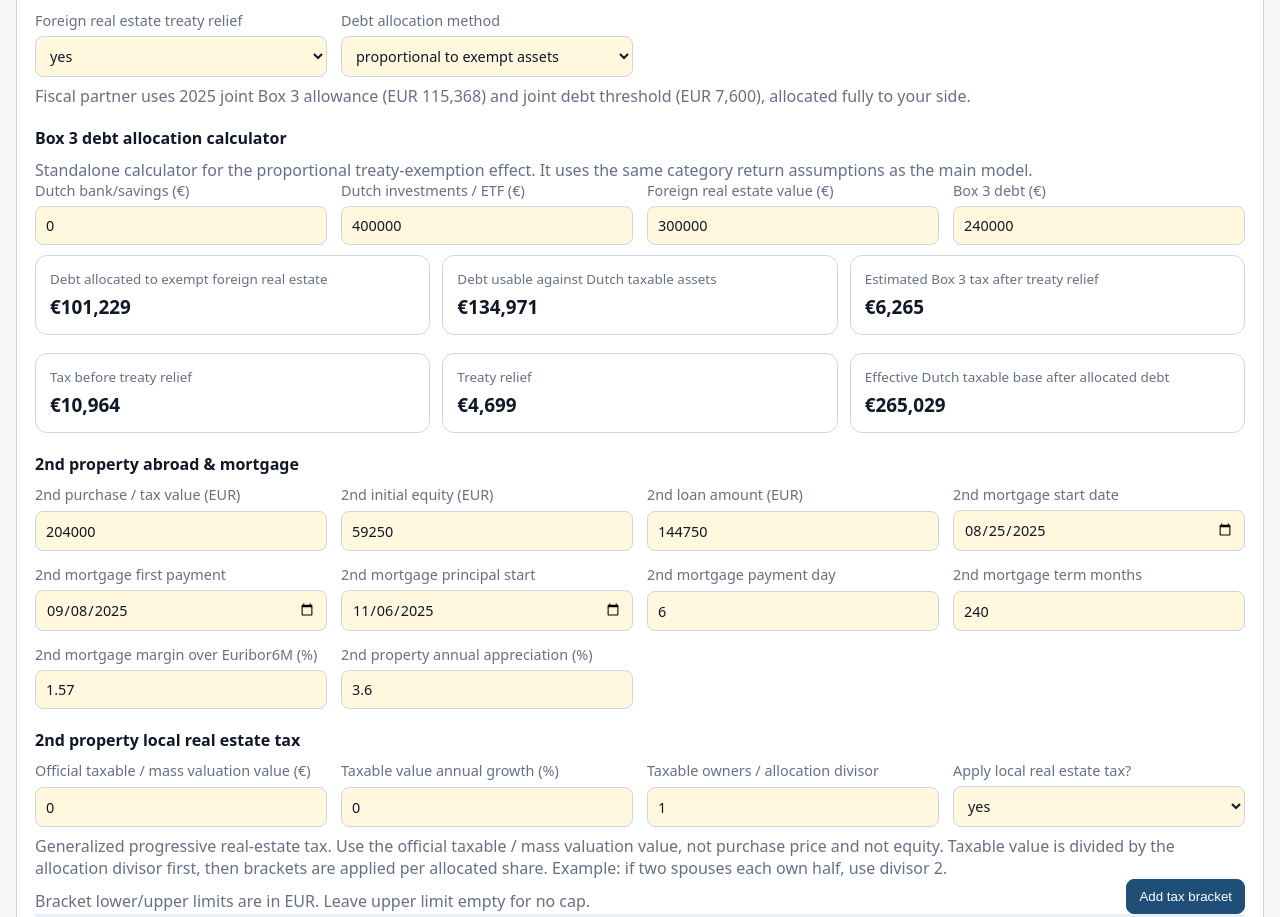
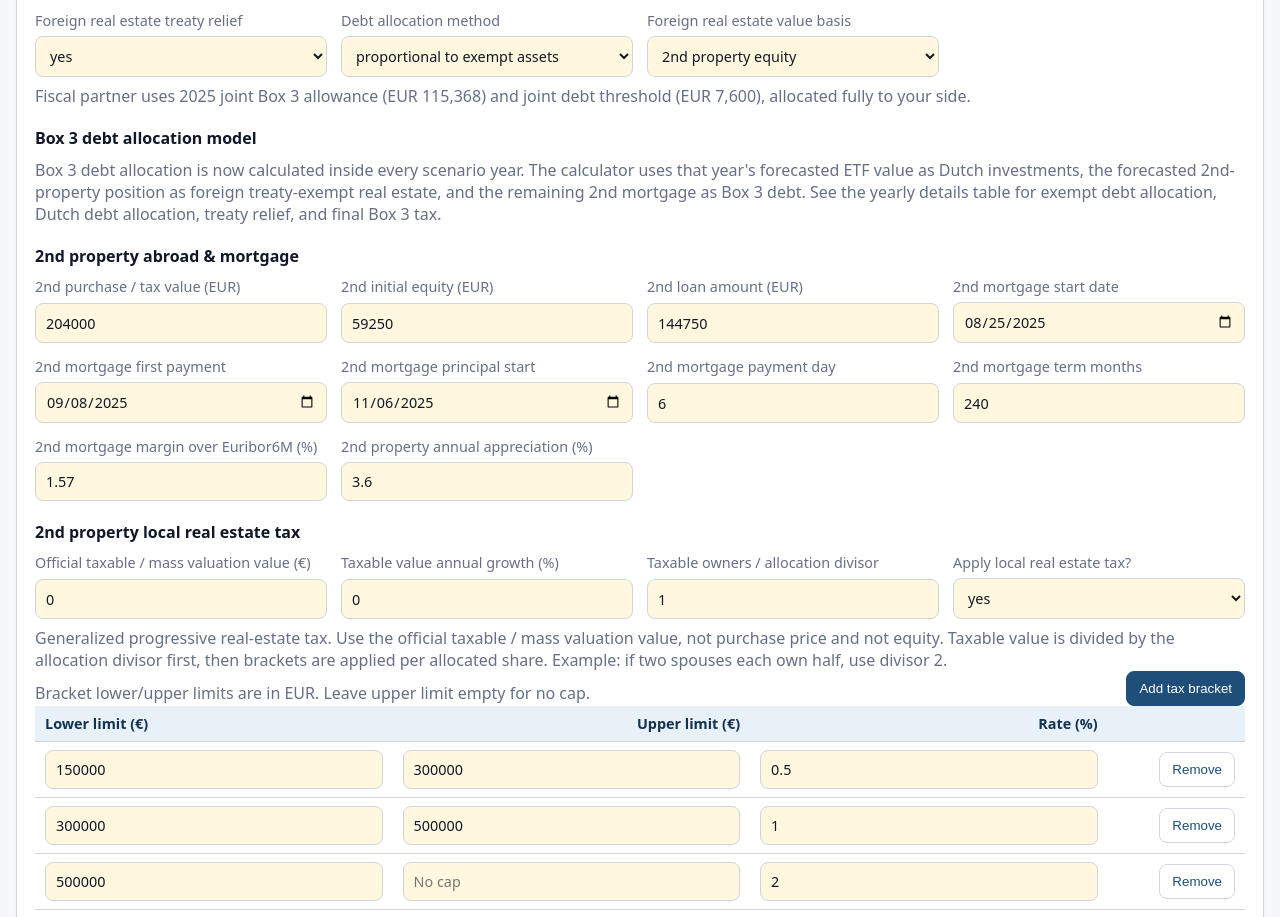
Before and after one commit to drauge/cagr-calculator, a website: page index.html in a window 1280 px wide. Shown: the part 603-1520 px from the top of the page. Drawn offline with Linux system fonts and the light colour scheme; no server answers.

Commit message:
debt allocation fix

```diff
--- a/app.js
+++ b/app.js
@@ -202,6 +202,7 @@
     debtReturn: inputPct("debtReturn"),
     box3TreatyReliefEnabled: (document.getElementById("box3TreatyReliefEnabled")?.value || "yes") === "yes",
     box3DebtAllocationMode: document.getElementById("box3DebtAllocationMode")?.value || "proportional",
+    box3ForeignRealEstateBasis: document.getElementById("box3ForeignRealEstateBasis")?.value || "equity",
     box3TaxRate: inputPct("box3TaxRate"),
 
     ltPropertyValue: inputNumber("ltPropertyValue"),
@@ -464,12 +465,12 @@
   return model.hasFiscalPartner ? BOX3_2025_PARTNER_DEBT_THRESHOLD : model.debtThreshold;
 }
 
-function calculateBox3Detailed(model, etf, secondDebt, secondTaxValue, sold) {
+function calculateBox3Detailed(model, dutchInvestments, box3Debt, foreignRealEstateValue, sold) {
   const savings = Math.max(0, model.box3SavingsBalance || 0);
-  const investments = Math.max(0, etf || 0);
-  const foreignRealEstate = sold ? 0 : Math.max(0, secondTaxValue || 0);
-
-  const grossDebt = model.box3DebtAllocationMode === "no_debt" ? 0 : Math.max(0, secondDebt || 0);
+  const investments = Math.max(0, dutchInvestments || 0);
+  const foreignRealEstate = sold ? 0 : Math.max(0, foreignRealEstateValue || 0);
+
+  const grossDebt = model.box3DebtAllocationMode === "no_debt" ? 0 : Math.max(0, box3Debt || 0);
   const deductibleDebt = Math.max(0, grossDebt - effectiveDebtThreshold(model));
 
   const totalAssets = savings + investments + foreignRealEstate;
@@ -529,8 +530,20 @@
   };
 }
 
-function box3Tax(model, etf, secondDebt, secondTaxValue, sold) {
-  return calculateBox3Detailed(model, etf, secondDebt, secondTaxValue, sold).finalTax;
+
+function box3ForeignRealEstateValueAtJan1(model, year, debtJan1, soldOrRepaid) {
+  if (soldOrRepaid) return 0;
+
+  const grossValueJan1 = ltValueAtMonth(model, year, 1, false);
+  if (model.box3ForeignRealEstateBasis === "gross_value") {
+    return grossValueJan1;
+  }
+
+  return Math.max(0, grossValueJan1 - Math.max(0, debtJan1 || 0));
+}
+
+function box3Tax(model, dutchInvestments, box3Debt, foreignRealEstateValue, sold) {
+  return calculateBox3Detailed(model, dutchInvestments, box3Debt, foreignRealEstateValue, sold).finalTax;
 }
 
 function spendFromEtf(state, amount, label = "cash outflow") {
@@ -605,7 +618,8 @@
 
   for (let year = model.projectionStartYear; year <= candidateYear; year += 1) {
     const ltDebtJan1 = debtJan1(ltSchedule, year, model.ltLoanAmount);
-    const tax = box3Tax(model, etf, ltDebtJan1, model.ltPropertyValue, false);
+    const foreignRealEstateJan1 = box3ForeignRealEstateValueAtJan1(model, year, ltDebtJan1, false);
+    const tax = box3Tax(model, etf, ltDebtJan1, foreignRealEstateJan1, false);
 
     const taxFromEtf = Math.min(etf, tax);
     etf -= taxFromEtf;
@@ -707,7 +721,8 @@
     state.events = [];
 
     const ltDebtJan1 = ltSold || ltRepaid ? 0 : debtJan1(ltSchedule, year, model.ltLoanAmount);
-    const box3 = calculateBox3Detailed(model, state.etf, ltDebtJan1, model.ltPropertyValue, ltSold || ltRepaid);
+    const foreignRealEstateJan1 = box3ForeignRealEstateValueAtJan1(model, year, ltDebtJan1, ltSold || ltRepaid);
+    const box3 = calculateBox3Detailed(model, state.etf, ltDebtJan1, foreignRealEstateJan1, ltSold || ltRepaid);
     const tax = box3.finalTax;
     totalTax += tax;
     totalTreatyRelief += box3.treatyRelief;
@@ -813,6 +828,7 @@
       box3Tax: tax,
       box3TaxBeforeRelief: box3.taxBeforeRelief,
       box3TreatyRelief: box3.treatyRelief,
+      box3ForeignRealEstate: box3.foreignRealEstate,
       box3ExemptDebtAllocation: box3.exemptDebtAllocation,
       box3DutchDebtAllocation: box3.dutchDebtAllocation,
       secondPropertyTax,
@@ -1005,6 +1021,7 @@
       fmtEUR.format(r.realNetWorth),
       fmtEUR.format(r.box3Tax),
       fmtEUR.format(r.box3TreatyRelief || 0),
+      fmtEUR.format(r.box3ForeignRealEstate || 0),
       fmtEUR.format(r.box3ExemptDebtAllocation || 0),
       fmtEUR.format(r.box3DutchDebtAllocation || 0),
       fmtEUR.format(r.secondPropertyTaxableValue || 0),
@@ -1015,7 +1032,7 @@
     values.forEach((v, i) => {
       const td = tr.insertCell();
       td.textContent = v;
-      if (i === 0 || i === 16) td.style.textAlign = "left";
+      if (i === 0 || i === 17) td.style.textAlign = "left";
     });
   });
 }
@@ -1427,10 +1444,10 @@
 
 function downloadCsv() {
   const result = window.__lastResult || simulateAll();
-  const rows = [["Scenario", "Year", "ETF", "2nd property value", "2nd mortgage debt", "2nd property equity", "NL property value", "NL mortgage debt", "NL property equity", "Total net worth", "Real net worth", "Box 3 tax", "Box 3 treaty relief", "Box 3 exempt debt allocation", "Box 3 Dutch debt allocation", "2nd property taxable value", "2nd property tax", "Events"]];
+  const rows = [["Scenario", "Year", "ETF", "2nd property value", "2nd mortgage debt", "2nd property equity", "NL property value", "NL mortgage debt", "NL property equity", "Total net worth", "Real net worth", "Box 3 tax", "Box 3 treaty relief", "Box 3 foreign real estate value", "Box 3 exempt debt allocation", "Box 3 Dutch debt allocation", "2nd property taxable value", "2nd property tax", "Events"]];
   Object.values(result.scenarios).forEach(s => s.rows.forEach(r => rows.push([
     s.label, r.year, r.etf.toFixed(2), r.ltMarketValue.toFixed(2), r.ltDebt.toFixed(2), r.ltEquity.toFixed(2),
-    r.amsValue.toFixed(2), r.amsDebt.toFixed(2), r.amsEquity.toFixed(2), r.totalNetWorth.toFixed(2), r.realNetWorth.toFixed(2), r.box3Tax.toFixed(2), (r.box3TreatyRelief || 0).toFixed(2), (r.box3ExemptDebtAllocation || 0).toFixed(2), (r.box3DutchDebtAllocation || 0).toFixed(2), (r.secondPropertyTaxableValue || 0).toFixed(2), (r.secondPropertyTax || 0).toFixed(2), r.events
+    r.amsValue.toFixed(2), r.amsDebt.toFixed(2), r.amsEquity.toFixed(2), r.totalNetWorth.toFixed(2), r.realNetWorth.toFixed(2), r.box3Tax.toFixed(2), (r.box3TreatyRelief || 0).toFixed(2), (r.box3ForeignRealEstate || 0).toFixed(2), (r.box3ExemptDebtAllocation || 0).toFixed(2), (r.box3DutchDebtAllocation || 0).toFixed(2), (r.secondPropertyTaxableValue || 0).toFixed(2), (r.secondPropertyTax || 0).toFixed(2), r.events
   ])));
   const csv = rows.map(row => row.map(x => `"${String(x).replaceAll('"', '""')}"`).join(",")).join("\n");
   const blob = new Blob([csv], { type: "text/csv;charset=utf-8" });
--- a/index.html
+++ b/index.html
@@ -58,31 +58,17 @@
 <label>Debt allocation method
   <select id="box3DebtAllocationMode"><option value="proportional" selected>proportional to exempt assets</option><option value="full_debt_against_nl">full debt against NL assets</option><option value="no_debt">ignore debt</option></select>
 </label>
+<label>Foreign real estate value basis
+  <select id="box3ForeignRealEstateBasis"><option value="equity" selected>2nd property equity</option><option value="gross_value">2nd property gross value</option></select>
+</label>
 </div>
 <p class="note">Fiscal partner uses 2025 joint Box 3 allowance (EUR 115,368) and joint debt threshold (EUR 7,600), allocated fully to your side.</p>
 
 
-<h3>Box 3 debt allocation calculator</h3>
+<h3>Box 3 debt allocation model</h3>
 <p class="note">
-  Standalone calculator for the proportional treaty-exemption effect. It uses the same category return assumptions as the main model.
+  Box 3 debt allocation is now calculated inside every scenario year. The calculator uses that year's forecasted ETF value as Dutch investments, the forecasted 2nd-property position as foreign treaty-exempt real estate, and the remaining 2nd mortgage as Box 3 debt. See the yearly details table for exempt debt allocation, Dutch debt allocation, treaty relief, and final Box 3 tax.
 </p>
-<div class="grid">
-<label>Dutch bank/savings (€) <input id="allocSavings" type="number" value="0" min="0" step="1000"/></label>
-<label>Dutch investments / ETF (€) <input id="allocInvestments" type="number" value="400000" min="0" step="1000"/></label>
-<label>Foreign real estate value (€) <input id="allocForeignRealEstate" type="number" value="300000" min="0" step="1000"/></label>
-<label>Box 3 debt (€) <input id="allocDebt" type="number" value="240000" min="0" step="1000"/></label>
-</div>
-<div class="kpis three">
-<div><span>Debt allocated to exempt foreign real estate</span><strong id="allocExemptDebt">-</strong></div>
-<div><span>Debt usable against Dutch taxable assets</span><strong id="allocDutchDebt">-</strong></div>
-<div><span>Estimated Box 3 tax after treaty relief</span><strong id="allocBox3Tax">-</strong></div>
-</div>
-<div class="kpis three">
-<div><span>Tax before treaty relief</span><strong id="allocTaxBeforeRelief">-</strong></div>
-<div><span>Treaty relief</span><strong id="allocTreatyRelief">-</strong></div>
-<div><span>Effective Dutch taxable base after allocated debt</span><strong id="allocDutchTaxableBase">-</strong></div>
-</div>
-
 <h3>2nd property abroad & mortgage</h3>
 <div class="grid">
 <label>2nd purchase / tax value (EUR) <input id="ltPropertyValue" type="number" value="204000"/></label>
@@ -271,7 +257,7 @@
 <button class="detail-tab-button" data-detail="D" type="button">Scenario D</button>
 </div>
 <div class="table-wrap result-wrap"><table id="detailsTable">
-<thead><tr><th>Year</th><th>ETF EOY</th><th>2nd property value</th><th>2nd mortgage debt</th><th>2nd property equity</th><th>NL property value</th><th>NL mortgage debt</th><th>NL property equity</th><th>Total net worth</th><th>Real net worth</th><th>Box 3 tax</th><th>Box 3 treaty relief</th><th>Box 3 exempt debt allocation</th><th>Box 3 Dutch debt allocation</th><th>2nd property taxable value</th><th>2nd property tax</th><th>Events</th></tr></thead><tbody></tbody>
+<thead><tr><th>Year</th><th>ETF EOY</th><th>2nd property value</th><th>2nd mortgage debt</th><th>2nd property equity</th><th>NL property value</th><th>NL mortgage debt</th><th>NL property equity</th><th>Total net worth</th><th>Real net worth</th><th>Box 3 tax</th><th>Box 3 treaty relief</th><th>Box 3 foreign real estate value</th><th>Box 3 exempt debt allocation</th><th>Box 3 Dutch debt allocation</th><th>2nd property taxable value</th><th>2nd property tax</th><th>Events</th></tr></thead><tbody></tbody>
 </table></div>
 </section>
 
```
Also changed, not shown: README.md.
